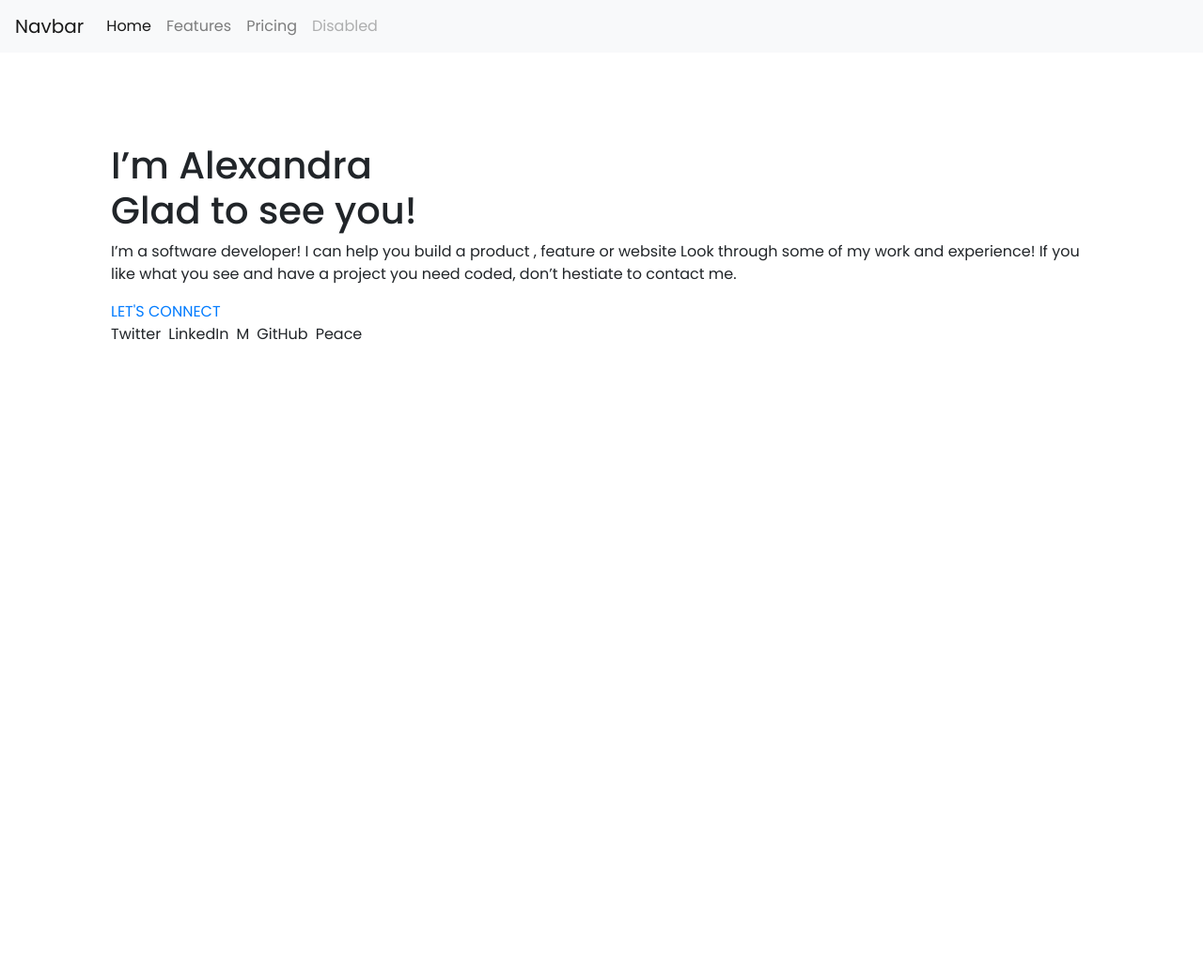
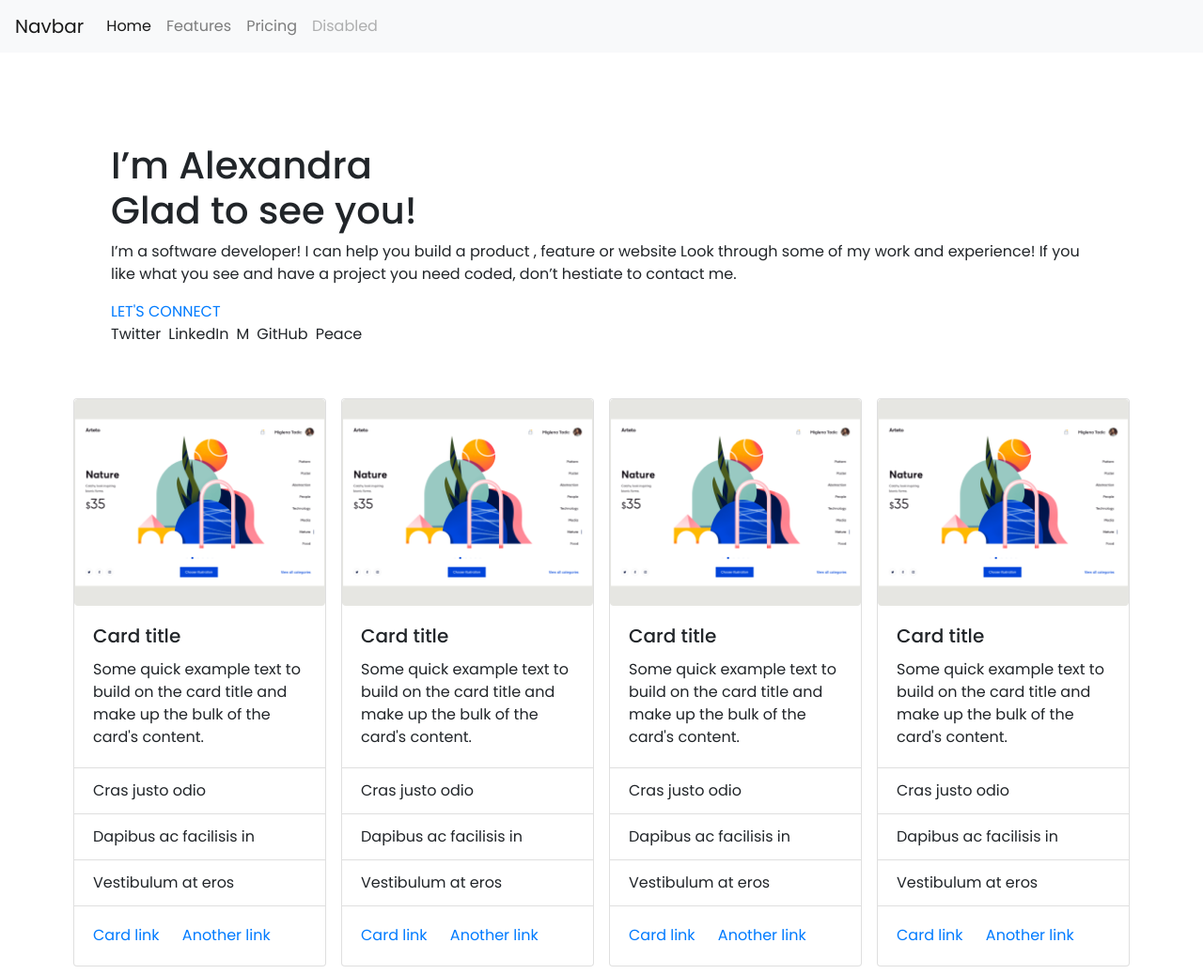
Before and after one commit to ElShaer398/portfolio-using-bootstrap, a website: page index.html in a window 1280 px wide. Shown: the whole page at 94% size. Before the commit the page ends 800 px from the top, so only its background shows below. Drawn offline with nearby package versions, Linux system fonts and the light colour scheme.

Commit message:
added cards section

```diff
--- a/index.html
+++ b/index.html
@@ -33,11 +33,10 @@
     </div>
   </nav>
 
+  <section>
     <div class="container mt-5 px-5">
       <h1 class="pt-5">I’m Alexandra<br>Glad to see you!</h1>
-
       <p>I’m a software developer! I can help you build a product , feature or website Look through some of my work and experience! If you like what you see and have a project you need coded, don’t hestiate to contact me.</p>
-
       <a class="text-uppercase text-primary">Let's connect</a>
       <ul class="d-flex">
         <li class="media mr-2"><a>Twitter</a></li>
@@ -47,6 +46,73 @@
         <li class="media mr-2"><a>Peace</a></li>
       </ul>
     </div>
+  </section>
 
+  <section class="d-flex p-2 flex-row container mt-5">
+    <div class="card mr-3" style="width: 18rem;">
+      <img class="card-img-top" src="/images/Snapshoot Portfolio.png" alt="Card image cap">
+      <div class="card-body">
+        <h5 class="card-title">Card title</h5>
+        <p class="card-text">Some quick example text to build on the card title and make up the bulk of the card's content.</p>
+      </div>
+      <ul class="list-group list-group-flush">
+        <li class="list-group-item">Cras justo odio</li>
+        <li class="list-group-item">Dapibus ac facilisis in</li>
+        <li class="list-group-item">Vestibulum at eros</li>
+      </ul>
+      <div class="card-body">
+        <a href="#" class="card-link">Card link</a>
+        <a href="#" class="card-link">Another link</a>
+      </div>
+    </div>
+    <div class="card mr-3" style="width: 18rem;">
+      <img class="card-img-top" src="/images/Snapshoot Portfolio.png" alt="Card image cap">
+      <div class="card-body">
+        <h5 class="card-title">Card title</h5>
+        <p class="card-text">Some quick example text to build on the card title and make up the bulk of the card's content.</p>
+      </div>
+      <ul class="list-group list-group-flush">
+        <li class="list-group-item">Cras justo odio</li>
+        <li class="list-group-item">Dapibus ac facilisis in</li>
+        <li class="list-group-item">Vestibulum at eros</li>
+      </ul>
+      <div class="card-body">
+        <a href="#" class="card-link">Card link</a>
+        <a href="#" class="card-link">Another link</a>
+      </div>
+    </div>
+    <div class="card mr-3" style="width: 18rem;">
+      <img class="card-img-top" src="/images/Snapshoot Portfolio.png" alt="Card image cap">
+      <div class="card-body">
+        <h5 class="card-title">Card title</h5>
+        <p class="card-text">Some quick example text to build on the card title and make up the bulk of the card's content.</p>
+      </div>
+      <ul class="list-group list-group-flush">
+        <li class="list-group-item">Cras justo odio</li>
+        <li class="list-group-item">Dapibus ac facilisis in</li>
+        <li class="list-group-item">Vestibulum at eros</li>
+      </ul>
+      <div class="card-body">
+        <a href="#" class="card-link">Card link</a>
+        <a href="#" class="card-link">Another link</a>
+      </div>
+    </div>
+    <div class="card" style="width: 18rem;">
+      <img class="card-img-top" src="/images/Snapshoot Portfolio.png" alt="Card image cap">
+      <div class="card-body">
+        <h5 class="card-title">Card title</h5>
+        <p class="card-text">Some quick example text to build on the card title and make up the bulk of the card's content.</p>
+      </div>
+      <ul class="list-group list-group-flush">
+        <li class="list-group-item">Cras justo odio</li>
+        <li class="list-group-item">Dapibus ac facilisis in</li>
+        <li class="list-group-item">Vestibulum at eros</li>
+      </ul>
+      <div class="card-body">
+        <a href="#" class="card-link">Card link</a>
+        <a href="#" class="card-link">Another link</a>
+      </div>
+    </div>
+  </section>
 </body>
 </html>
```
Also changed, not shown: images/Snapshoot Portfolio.png (added). Lines whose indentation alone changed are shown as unchanged.
